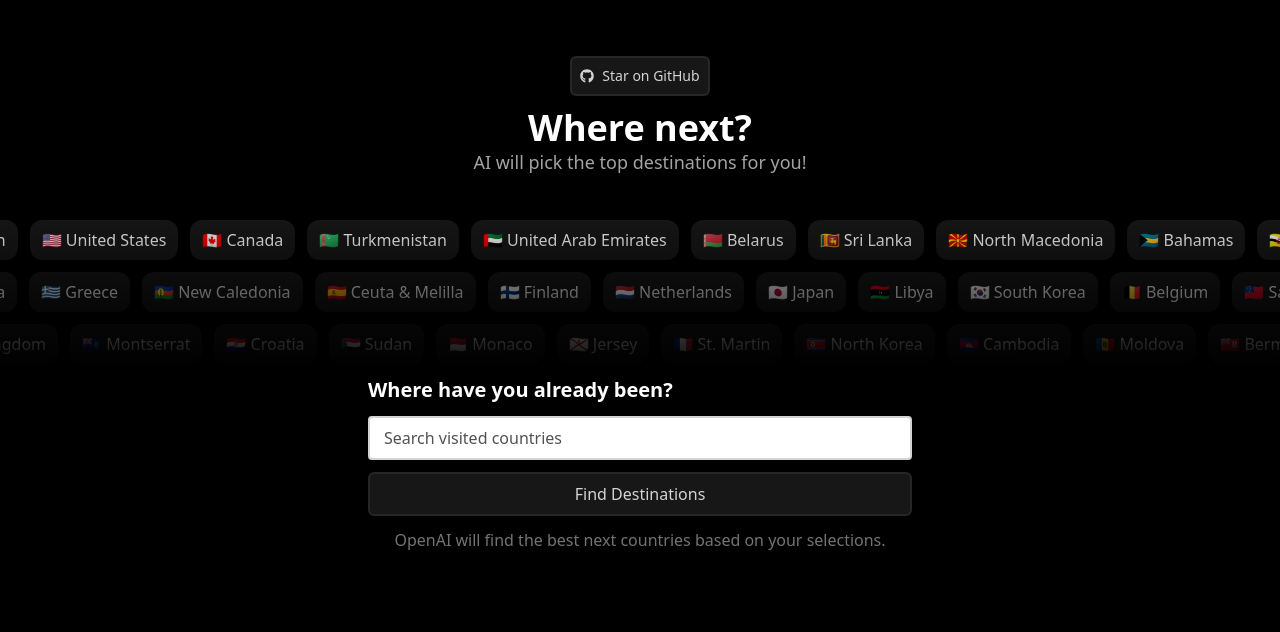
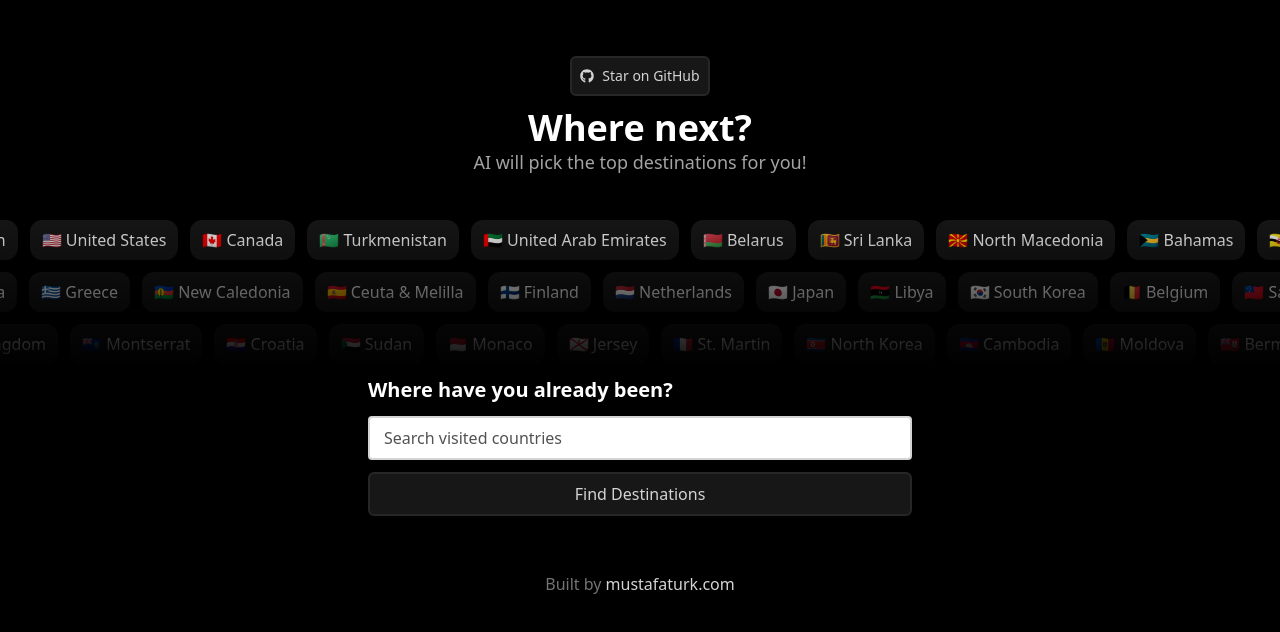
Before and after one commit to mustafa-turk/where-next, a Next.js app: page / in a window 1280 px wide. Shown: the top 632 px of the page. Built offline with nearby package versions, Linux system fonts and the light colour scheme.

Commit message:
add footer

```diff
--- /dev/null
+++ b/src/components/footer.tsx
@@ -0,0 +1,19 @@
+function Footer() {
+  return (
+    <footer className='max-lg:mx-4 text-neutral-500 text-center max-w-5xl mx-auto mt-10'>
+      <span>
+        Built by{" "}
+        <a
+          target='_blank'
+          href='https://mustafaturk.com'
+          rel='noreferrer'
+          className='text-neutral-300'
+        >
+          mustafaturk.com
+        </a>
+      </span>
+    </footer>
+  );
+}
+
+export default Footer;
--- a/src/pages/index.tsx
+++ b/src/pages/index.tsx
@@ -9,6 +9,7 @@ import Banner from "@/components/banner";
 import Select from "@/components/select";
 import Loader from "@/components/loader";
 import Toast, { toast } from "@/components/toast";
+import Footer from "@/components/footer";
 
 import { getCountriesByCode } from "@/utils/lookup";
 import { fetchSuggestions } from "@/utils/api";
@@ -83,11 +84,6 @@ export default function HomePage() {
                   "Find Destinations"
                 )}
               </button>
-
-              <p className='text-center mt-3 text-neutral-500'>
-                OpenAI will find the best next countries based on your
-                selections.
-              </p>
             </motion.section>
           )}
         </AnimatePresence>
@@ -131,6 +127,7 @@ export default function HomePage() {
           )}
         </AnimatePresence>
       </main>
+      <Footer />
     </div>
   );
 }
```
